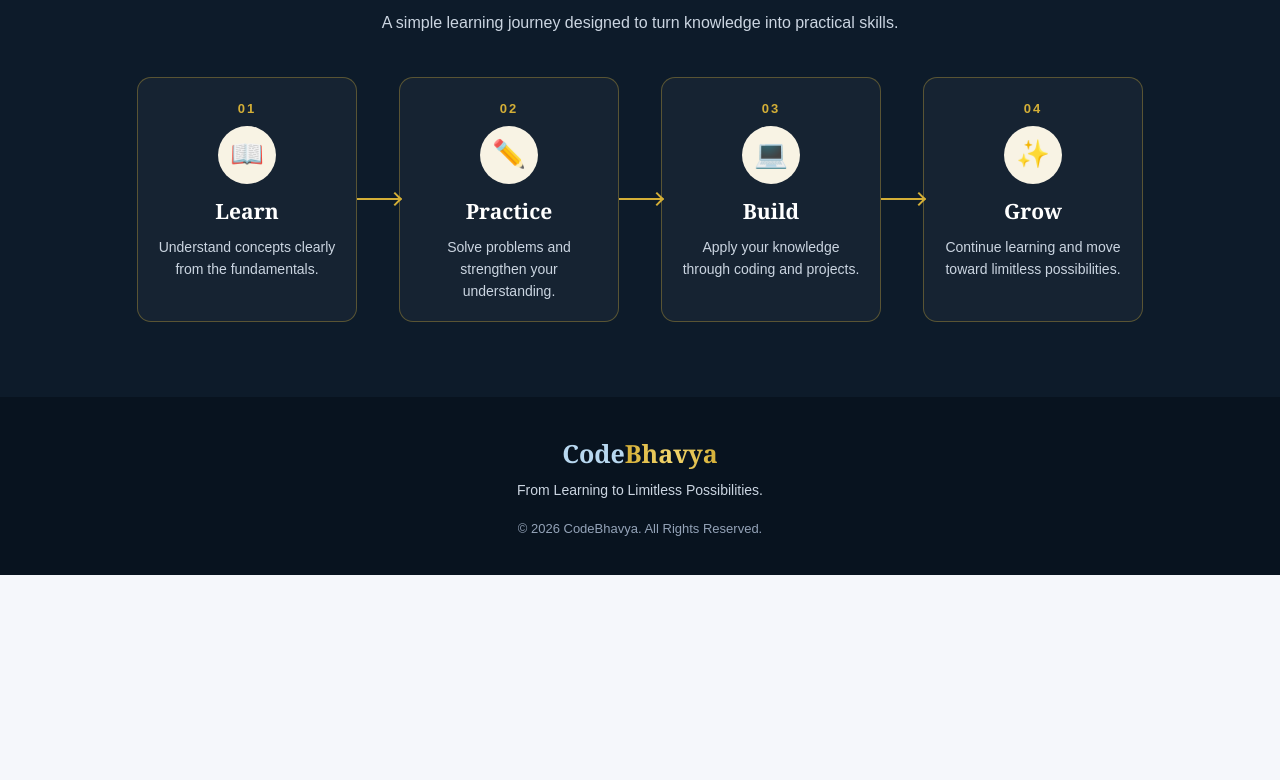
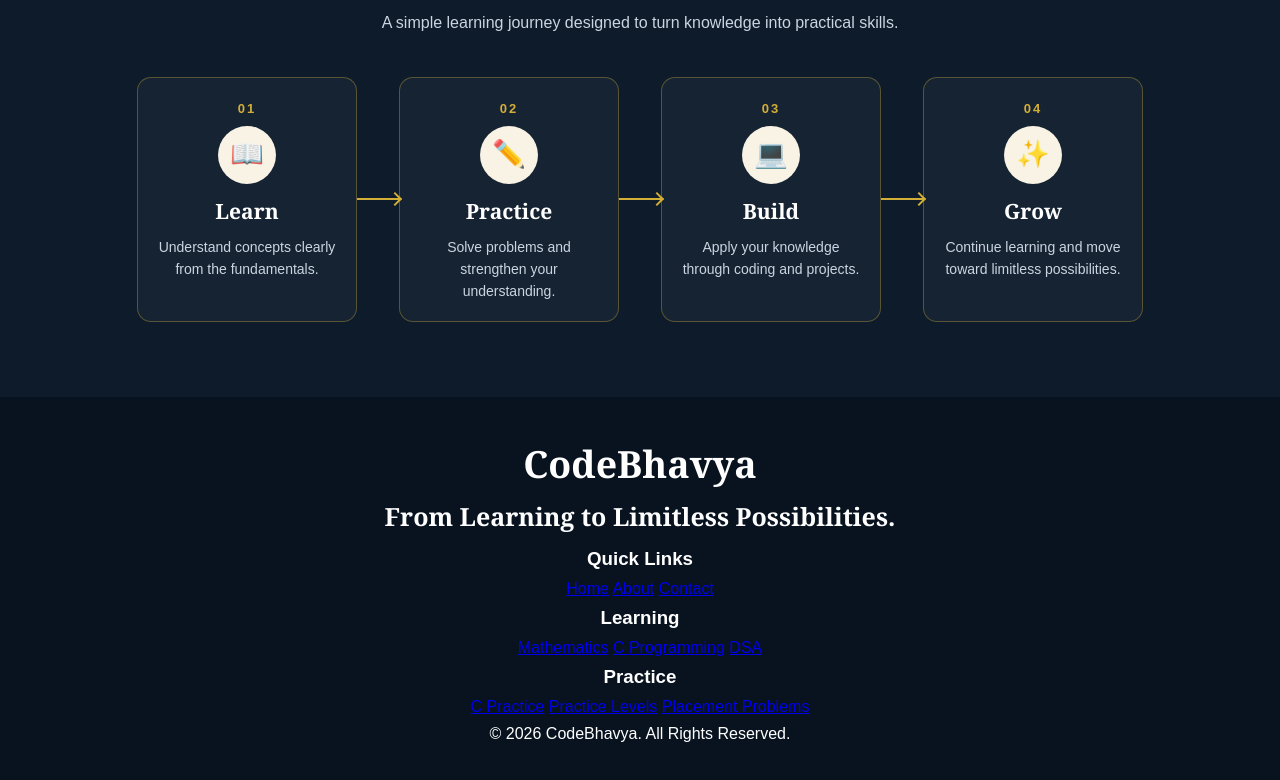
Before and after one commit to venugopal999/Venu-Learning, a plain HTML site: page index.html in a window 1280 px wide. Shown: the part 1671-2451 px from the top of the page. Before the commit the page ends 2246 px from the top, so only its background shows below. Drawn offline with Linux system fonts and the light colour scheme.

Commit message:
Update index.html

```diff
--- a/index.html
+++ b/index.html
@@ -422,16 +422,41 @@
 <footer class="footer">
 
     <div class="footer-brand">
-    <span class="footer-code">Code</span><span class="footer-bhavya">Bhavya</span>
-</div>
+        <h2>CodeBhavya</h2>
+        <p>From Learning to Limitless Possibilities.</p>
+    </div>
 
-    <p class="footer-tagline">
-        From Learning to Limitless Possibilities.
-    </p>
+    <div class="footer-container">
 
-    <p class="footer-copy">
-        © 2026 CodeBhavya. All Rights Reserved.
-    </p>
+        <div class="footer-section">
+            <h3>Quick Links</h3>
+            <a href="index.html">Home</a>
+            <a href="#">About</a>
+            <a href="#">Contact</a>
+        </div>
+
+
+        <div class="footer-section">
+            <h3>Learning</h3>
+            <a href="#">Mathematics</a>
+            <a href="#">C Programming</a>
+            <a href="#">DSA</a>
+        </div>
+
+
+        <div class="footer-section">
+            <h3>Practice</h3>
+            <a href="#">C Practice</a>
+            <a href="#">Practice Levels</a>
+            <a href="#">Placement Problems</a>
+        </div>
+
+    </div>
+
+
+    <div class="footer-bottom">
+        <p>© 2026 CodeBhavya. All Rights Reserved.</p>
+    </div>
 
 </footer>
 
```
